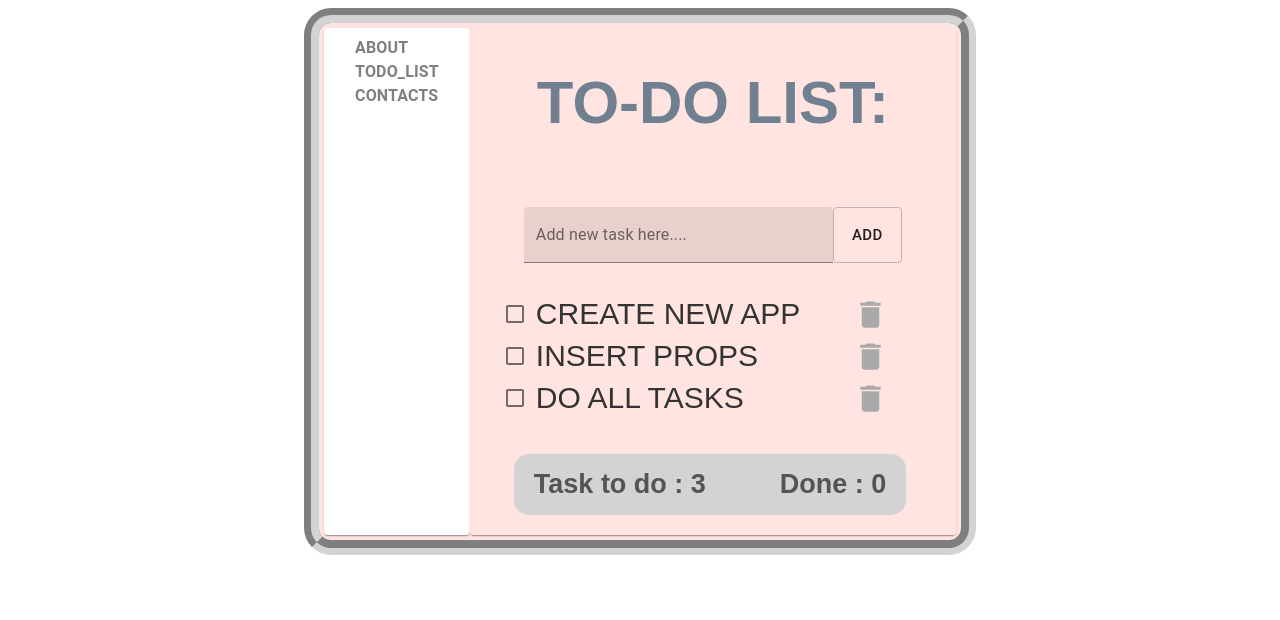
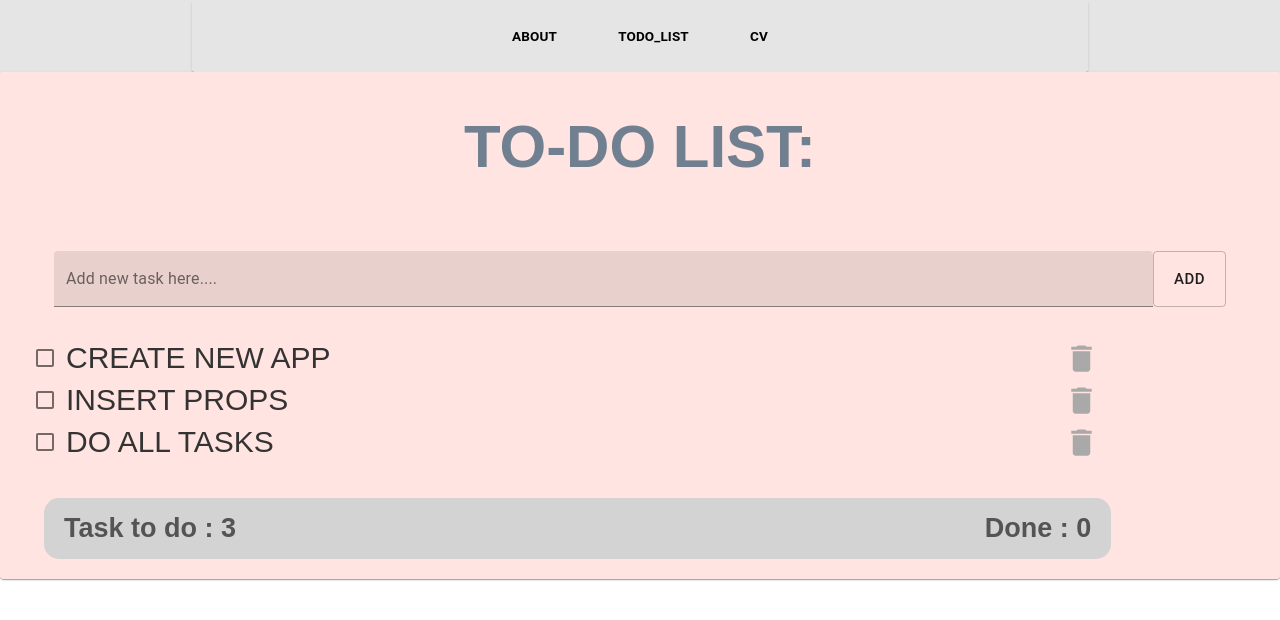
Before and after one commit to WebHeroSchool/React_Todo_NM, a React (Create React App) app: page /todo in a window 1280 px wide. Shown: the top 620 px of the page. Built offline with nearby package versions, Linux system fonts and the light colour scheme; no server answers.

Commit message:
started change styles with mentor 13.11.20 (1)

```diff
--- a/src/Components/App/App.js
+++ b/src/Components/App/App.js
@@ -10,14 +10,16 @@ import styles from './App.module.css';
 const App = () => (
     <Router>
         <div className={styles.App}>
-            <div className={styles.wrap}>
+            <div className={styles.nav}>
                 <Card className={styles.sidebar}>
-                    <MenuList>
+                    <MenuList className={styles.menuList}>
                         <Link to='/' className={styles.link}><MenuItem>ABOUT</MenuItem></Link>
                         <Link to='/todo' className={styles.link}><MenuItem>TODO_LIST</MenuItem></Link>
-                        <Link to='/contacts' className={styles.link}> <MenuItem>CONTACTS</MenuItem></Link>
+                        <Link to='/contacts' className={styles.link}> <MenuItem>CV</MenuItem></Link>
                     </MenuList>
                 </Card>
+            </div>
+            <div className={styles.wrap}>
                 <Card className={styles.content}>
                     <Route path='/' exact component={About} />
                     <Route path='/todo' component={Todo} />
--- a/src/Components/App/App.module.css
+++ b/src/Components/App/App.module.css
@@ -1,28 +1,48 @@
+body{
+    margin: 0;
+}
 .App{
     display: flex;
+    flex-direction: column;
+    justify-content: flex-start;
+    background-color: #E5E5E5;
+}
+.nav{
+    display: flex;
     justify-content: center;
+    align-items: center;
+    height: max-content;
+    max-height: max-content;
 }
-.wrap{
-    display: flex;
-    flex-direction: column;
-    font-size: 10px;
-    background: #ffe4e1;
-    height: 50%;
-    width: initial;
-    padding: 5px;
-    border: groove 5px #d3d3d3;
-    border-radius: 15px;
-}
+/*.wrap{*/
+/*    !*display: flex;*!*/
+/*    !*flex-direction: column;*!*/
+/*    !*font-size: 10px;*!*/
+/*    !*height: 50%;*!*/
+/*    !*width: initial;*!*/
+/*    !*padding: 5px;*!*/
+/*    !*border: groove 1px #d3d3d3;*!*/
+/*    !*border-radius: 15px;*!*/
+/*}*/
 .sidebar{
     display: flex;
-    flex-direction: column;
     justify-content: space-between;
     align-items: center;
     width: 100%;
+    height: max-content;
+    max-height: max-content;
+    /*background-color: #E5E5E5;*/
+}
+.menuList{
+    display: flex;
+    justify-content: center;
+    align-items: center;
+    width: 100%;
+    /*border: 1px solid red;*/
+    background-color: #E5E5E5;
 }
 .link li{
     text-decoration: none;
-    color: #808080;
     font-size: 1em;
     font-weight: bold;
     width: -moz-min-content;
@@ -30,6 +50,22 @@
 }
 .link{
     text-decoration: none;
+    margin: 5px;
+    padding: 1vw 2vw;
+    background-color: #E5E5E5;;
+    color: black;
+    font-size: 27px;
+    border-radius: 37px;
+    transition: background-color 0.2s ease-in;
+}
+.link:hover{
+    background-color: lightblue;
+    color: white;
+}
+
+.linkActive{
+    background-color: #356EFF;
+    color: white;
 }
 
 @media(min-width: 720px) and (max-width: 1024px){
@@ -52,10 +88,7 @@
     }
     .wrap{
         display: flex;
-        flex-direction: row;
-        width: 50%;
         background: #ffe4e1;
-        border: groove 15px #d3d3d3;
         border-radius: 27px;
         font-size: 2em;
         font-family: "Apple SD Gothic Neo", sans-serif;
@@ -65,7 +98,7 @@
         display: flex;
         justify-content: space-between;
         align-items: center;
-        width: 30%;
+        width: 70%;
     }
 
     .content{
@@ -81,7 +114,6 @@
     }
     .link li{
         text-decoration: none;
-        color: #808080;
         font-size: .5em;
         width: -moz-min-content;
         padding: 0;
--- a/src/Components/App/Todo/InputItem/InputItem.js
+++ b/src/Components/App/Todo/InputItem/InputItem.js
@@ -3,14 +3,14 @@ import { TextField, Button } from '@material-ui/core';
 import styles from './InputItem.module.css';
 import propTypes from 'prop-types';
 
-const InputItem = (
-  { items, onClickAdd }
-) => {
+const InputItem = ({ items, onClickAdd }) => {
+
   const InitialState = {
     label: 'Add new task here....',
     inputValue: '',
     error: false
   };
+
   const [inputItem, setInputItem] = useState(InitialState);
 
   const onInputHandler = () => {
```
